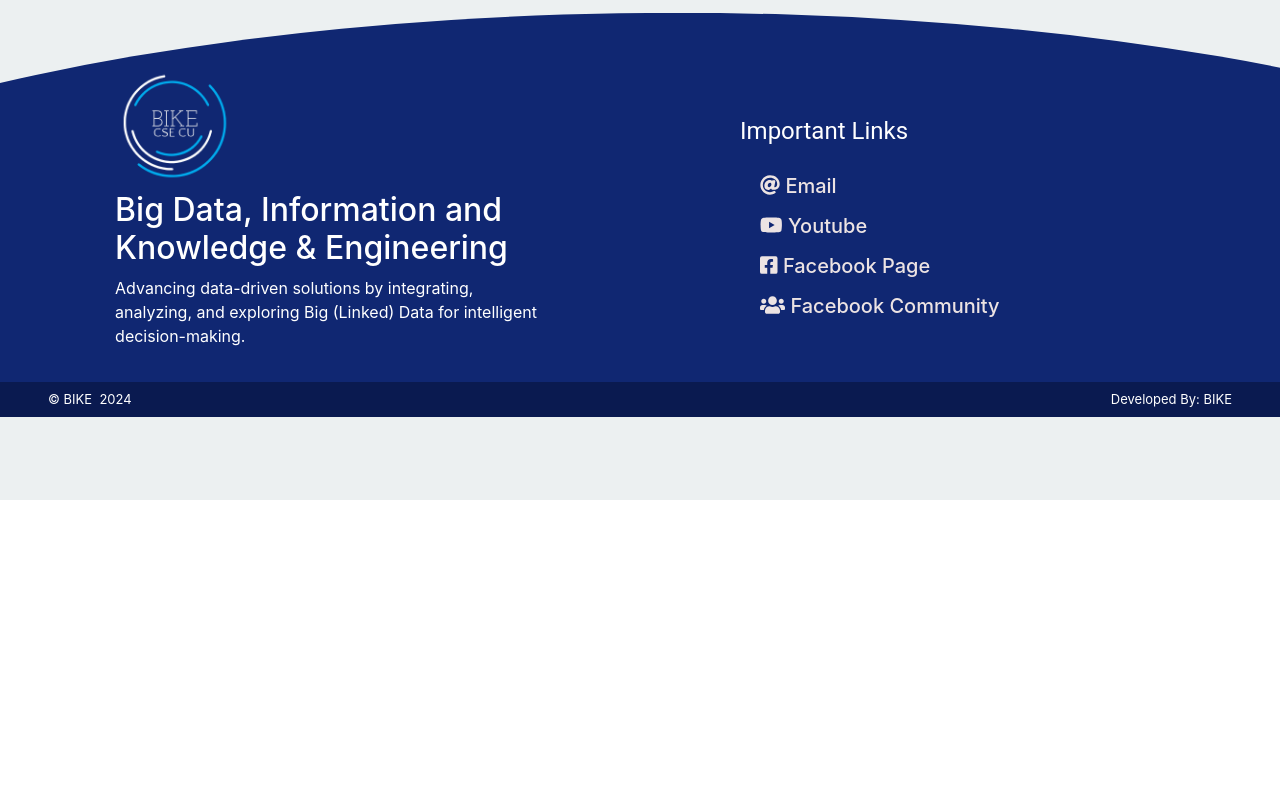
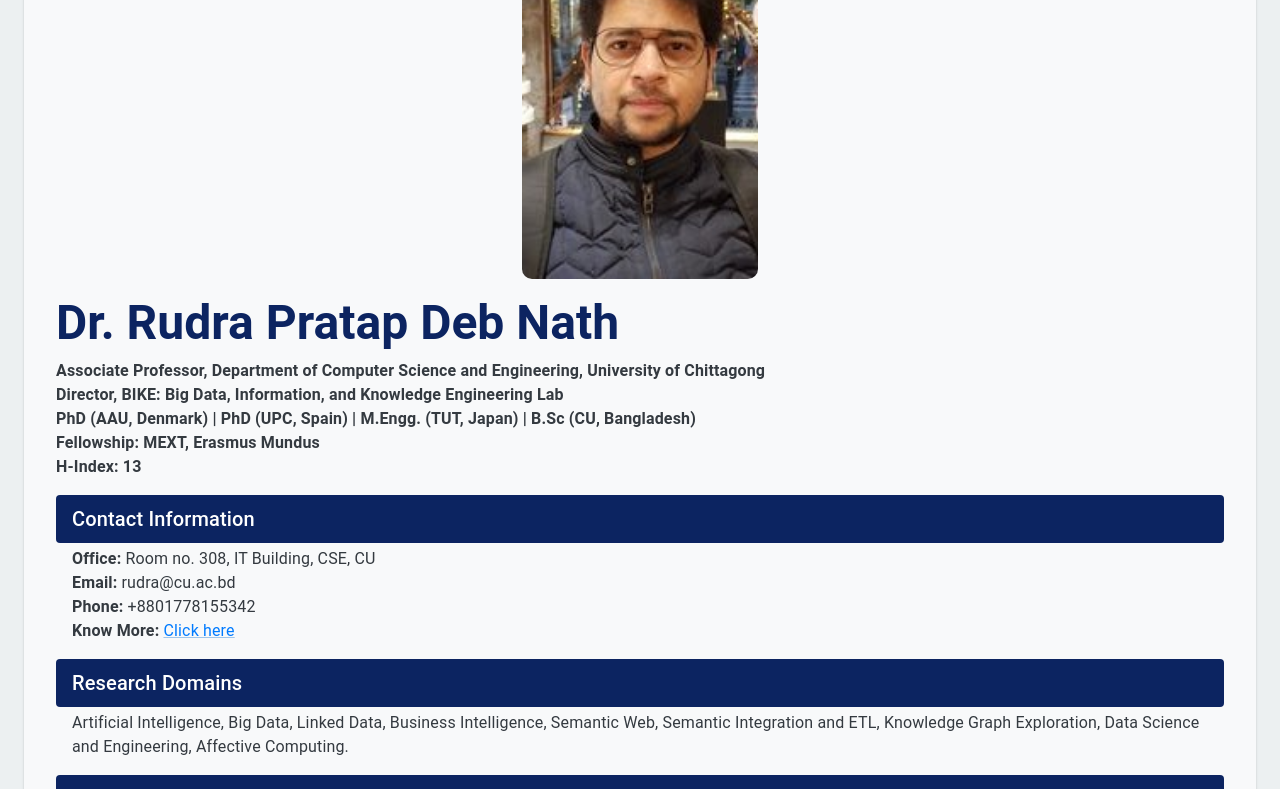
Before and after one commit to Brainless-Loco/bike-portfolio, a React (Create React App) app: page /Director in a window 1280 px wide. Shown: the part 300-1089 px from the top of the page. Before the commit the page ends 800 px from the top, so only its background shows below. Built offline with nearby package versions, Linux system fonts and the light colour scheme; no server answers; the database is empty.

Commit message:
Director Info updated

```diff
--- a/src/Pages/Director/Director.js
+++ b/src/Pages/Director/Director.js
@@ -1,34 +1,94 @@
-import { useState, useEffect } from "react";
-import { doc, getDoc, getFirestore } from "firebase/firestore";
+import { useEffect } from "react";
+// import { doc, getDoc, getFirestore } from "firebase/firestore";
 import Box from '@mui/material/Box';
-import Typography from "@mui/material/Typography";
-import { app } from "../../Utils/Firebase";
+// import { app } from "../../Utils/Firebase";
+import { Card, CardContent, Typography, List, ListItem, Link } from "@mui/material";
+import rudraImage from '../../Images/rudranath.jpg'
 
-const Director = ({setNonHomePath}) => {
-  const [description, setDescription] = useState("");
+const Director = ({ setNonHomePath }) => {
+  // const [description, setDescription] = useState("");
 
-  const db = getFirestore(app)
+  // const db = getFirestore(app)
 
   useEffect(() => {
-    const fetchDescription = async () => {
-      const docRef = doc(db, "BasicInfo", "director-info");
-      const docSnap = await getDoc(docRef);
+    // const fetchDescription = async () => {
+    //   const docRef = doc(db, "BasicInfo", "director-info");
+    //   const docSnap = await getDoc(docRef);
 
-      if (docSnap.exists()) {
-        setDescription(docSnap.data().description); // Set HTML content
-      }
-    };
+    //   if (docSnap.exists()) {
+    //     setDescription(docSnap.data().description); // Set HTML content
+    //   }
+    // };
     setNonHomePath(true)
-    fetchDescription();
+    // fetchDescription();
     // eslint-disable-next-line
   }, [setNonHomePath]);
 
   return (
     <Box paddingX={3} paddingY={15}>
-      <Typography variant="h3" color="#0c2461" gutterBottom>
+      <Typography variant="h2" color="#0c2461" gutterBottom>
         Director of BIKE Lab
       </Typography>
-      <Box dangerouslySetInnerHTML={{ __html: description }} />
+
+      <Card className="bg-light text-dark p-3 rounded">
+        <Box sx={{objectFit:'contain', height:'350px',textAlign:'center', overflow:'hidden'}}>
+          <img
+            alt="Dr. Rudra Pratap Deb Nath"
+            src={rudraImage}
+            style={{borderRadius:'10px',height:'100%' }}
+          />
+        </Box>
+        <CardContent>
+          <Typography variant="h3" fontWeight={600} className="mb-2" color="#0c2461">
+            Dr. Rudra Pratap Deb Nath
+          </Typography>
+          <Typography fontWeight={600} className="fw-bold">Associate Professor, Department of Computer Science and Engineering, University of Chittagong</Typography>
+          <Typography fontWeight={600} className="fw-bold">Director, BIKE: Big Data, Information, and Knowledge Engineering Lab</Typography>
+          <Typography fontWeight={600}>PhD (AAU, Denmark) | PhD (UPC, Spain) | M.Engg. (TUT, Japan) | B.Sc (CU, Bangladesh)</Typography>
+          <Typography fontWeight={600}>Fellowship: MEXT, Erasmus Mundus</Typography>
+          <Typography fontWeight={600}>H-Index: 13</Typography>
+
+          <Typography variant="h6" color="white" px={2} py={1} bgcolor={"#0c2461"} className="mt-3 mb-1 rounded">Contact Information</Typography>
+          <Typography ml={2}><strong>Office:</strong> Room no. 308, IT Building, CSE, CU</Typography>
+          <Typography ml={2}><strong>Email:</strong> rudra@cu.ac.bd</Typography>
+          <Typography ml={2}><strong>Phone:</strong> +8801778155342</Typography>
+          <Typography ml={2}>
+            <strong>Know More:</strong> <Link href="https://sites.google.com/cu.ac.bd/rudranath" className="text-primary">Click here</Link>
+          </Typography>
+
+          <Typography variant="h6" color="white" px={2} py={1} bgcolor={"#0c2461"} className="mt-3 mb-1 rounded">Research Domains</Typography>
+          <Typography ml={2}>
+            Artificial Intelligence, Big Data, Linked Data, Business Intelligence, Semantic Web, Semantic Integration and ETL,
+            Knowledge Graph Exploration, Data Science and Engineering, Affective Computing.
+          </Typography>
+
+          <Typography variant="h6" color="white" px={2} py={1} bgcolor={"#0c2461"} className="mt-3 mb-1 rounded">Biography</Typography>
+          <List className="ps-3">
+            <ListItem> • &nbsp; <b>2021 - Present:</b> &nbsp; Associate Professor, University of Chittagong</ListItem>
+            <ListItem> • &nbsp; <b>2014 - 2021:</b> &nbsp; Assistant Professor, University of Chittagong</ListItem>
+            <ListItem> • &nbsp; <b>2020 - 2021:</b> &nbsp; PostDoc, Aalborg University, Denmark</ListItem>
+            <ListItem> • &nbsp; <b>2014 - 2020:</b> &nbsp; PhD Employee, Aalborg University, Denmark</ListItem>
+            <ListItem> • &nbsp; <b>2018 - 2020:</b> &nbsp; Research Assistant, Aalborg University, Denmark</ListItem>
+            <ListItem> • &nbsp; <b>2016 - 2017:</b> &nbsp; Visiting Researcher, UPC, Spain</ListItem>
+            <ListItem> • &nbsp; <b>2013 - 2014:</b> &nbsp; Lecturer, University of Chittagong</ListItem>
+            <ListItem> • &nbsp; <b>2010 - 2012:</b> &nbsp; Master of Engineering, Toyohashi University of Technology, Japan</ListItem>
+          </List>
+
+          <Typography  variant="h6" color="white" px={2} py={1} bgcolor={"#0c2461"} className="mt-3 mb-1 rounded">Publications</Typography>
+          <Typography ml={2}>
+            Dr. Nath has published in Q1/A* journals/conferences such as{" "}
+            <em>Information Systems, TheWebConf (WWW), Semantic Web Journal, IJIM-Data Insights, IEEE Access, DOLAP</em>, and more.
+          </Typography>
+
+          <Typography  variant="h6" color="white" px={2} py={1} bgcolor={"#0c2461"} className="mt-3 mb-1 rounded">Personal Interests</Typography>
+          <Typography ml={2}>
+            Self Exploration and Realization, Singing, Instrument Playing, Dancing (Salsa, Bachata, Zouk, Kizomba, Cha cha cha), Karate, and Cooking.
+          </Typography>
+
+          <Typography  variant="h6" color="white" px={2} py={1} bgcolor={"#0c2461"} className="mt-3 mb-1 rounded">Open for Research Collaboration!</Typography>
+          <Typography ml={2} variant="subtitle1" fontWeight={600}>Feel free to reach out.</Typography>
+        </CardContent>
+      </Card>
     </Box>
   );
 };
```
Also changed, not shown: src/Images/rudranath.jpg (added).
